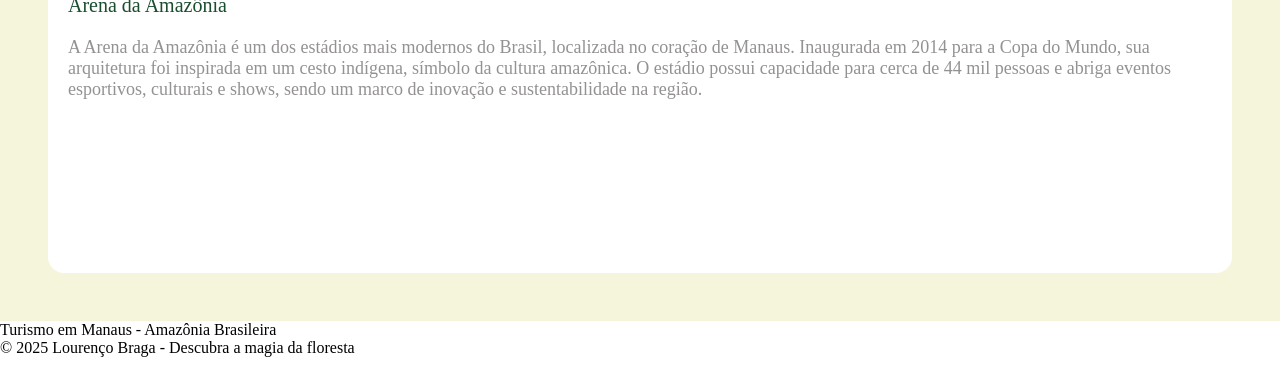
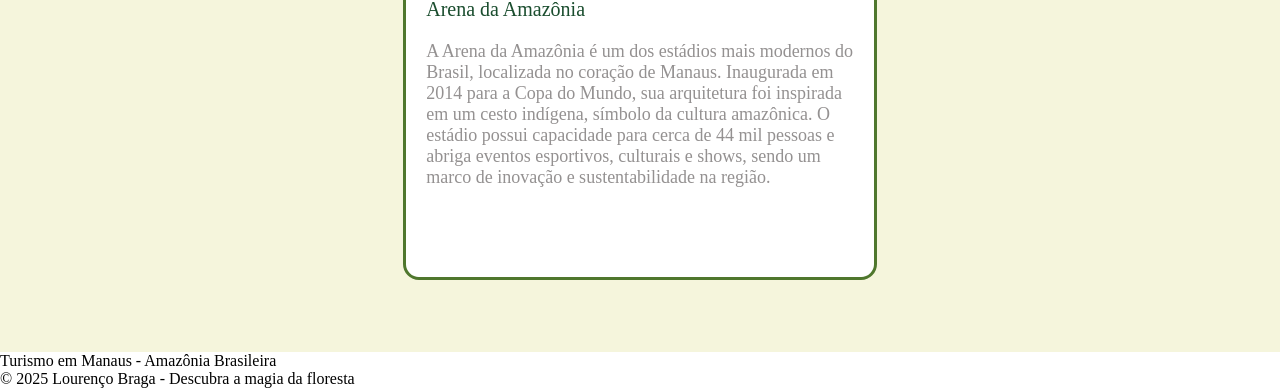
Before and after one commit to Lourenco-Braga/Projeto-Turismo, a plain HTML site: page index.html in a window 1280 px wide. Shown: the part 2355-2743 px from the top of the page. Before the commit the page ends 2712 px from the top, so only its background shows below. Drawn offline with Linux system fonts and the light colour scheme.

Commit message:
css card 3

```diff
--- a/style.css
+++ b/style.css
@@ -125,3 +125,16 @@ img {
     overflow: hidden;
     background-color: #ffffff;
 }
+
+.img3 {
+    border: 3px solid #4f772d;
+    border-radius: 16px;
+    box-sizing: border-box;
+    text-align: center;
+    align-content: center;
+    width: 40%;
+    height: 600px;
+    margin: 24px auto;
+    overflow: hidden;
+    background-color: #ffffff;
+}
```
